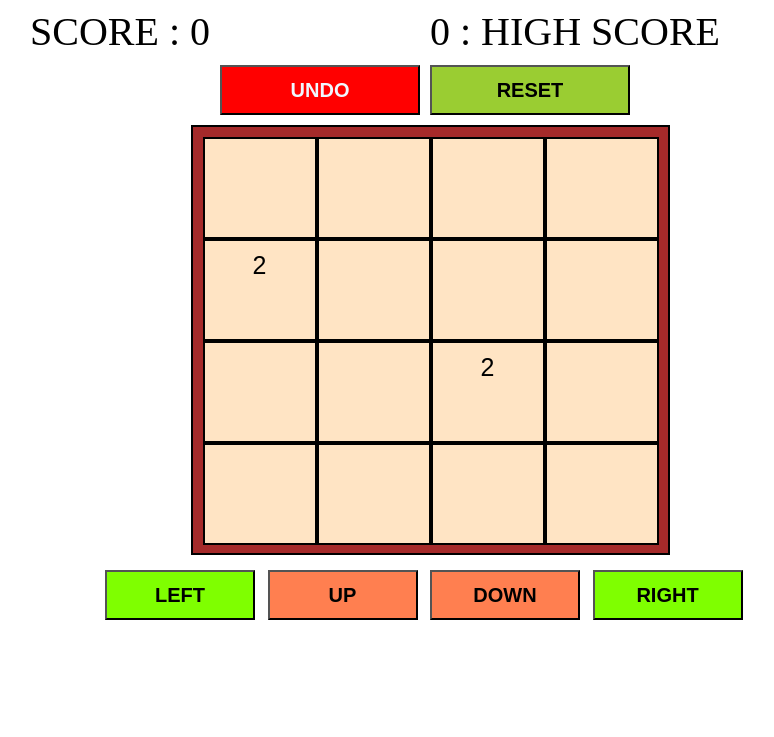
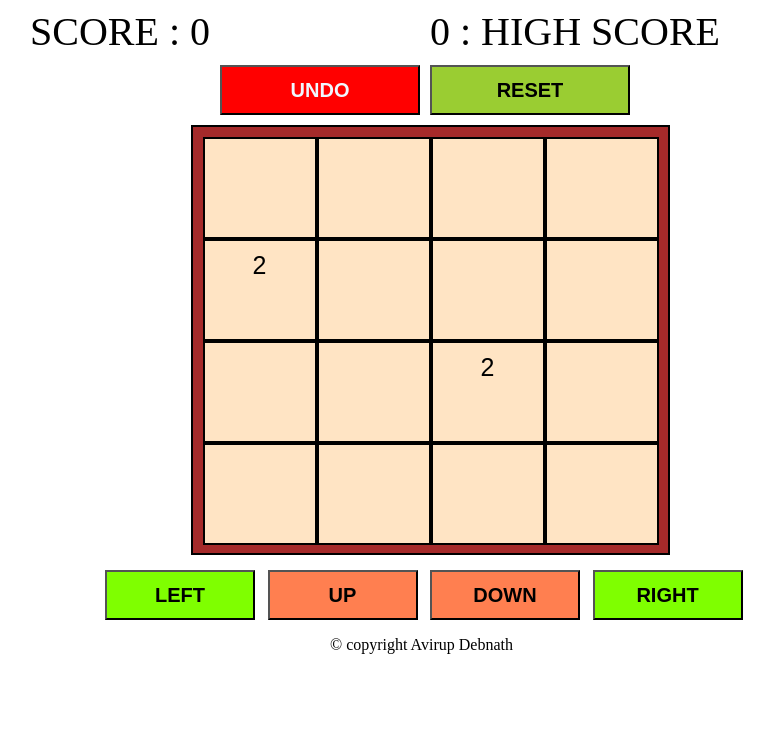
Before and after one commit to avirupdebnath/game2048, a Flask app: page / in a window 1280 px wide. Shown: the top 737 px of the page, without its empty margins (210-984 px from the left). Run offline with Flask 2, Linux system fonts and the light colour scheme.

Commit message:
Add files via upload

```diff
--- a/static/styles/style.css
+++ b/static/styles/style.css
@@ -93,3 +93,8 @@
 		background-color:coral;
 		color: black;
 }
+footer div{
+		display: grid;
+		margin: auto;
+		width: 200px;
+}
--- a/templates/game.html
+++ b/templates/game.html
@@ -42,5 +42,8 @@
 			</div>
 
 		</form>
+		<footer>
+			<div><p> &copy; copyright Avirup Debnath</p></div>
+		</footer>
 	</body>
 </html>
```
